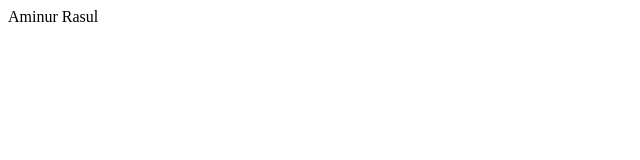
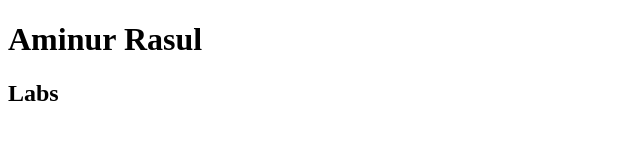
Before and after one commit to Arasulbd/software_dev, a plain HTML site: page index.html in a window 1280 px wide. Shown: the whole page, without its empty margins (0-640 px from the left). Drawn offline with Linux system fonts and the light colour scheme.

Commit message:
Update index.html

```diff
--- a/index.html
+++ b/index.html
@@ -6,6 +6,7 @@
     <title>Student's full name</title>
 </head>
 <body>
-    <h>Aminur Rasul</h>
+    <h1>Aminur Rasul</h1>
+    <h2>Labs</h2>
 </body>
 </html
```
